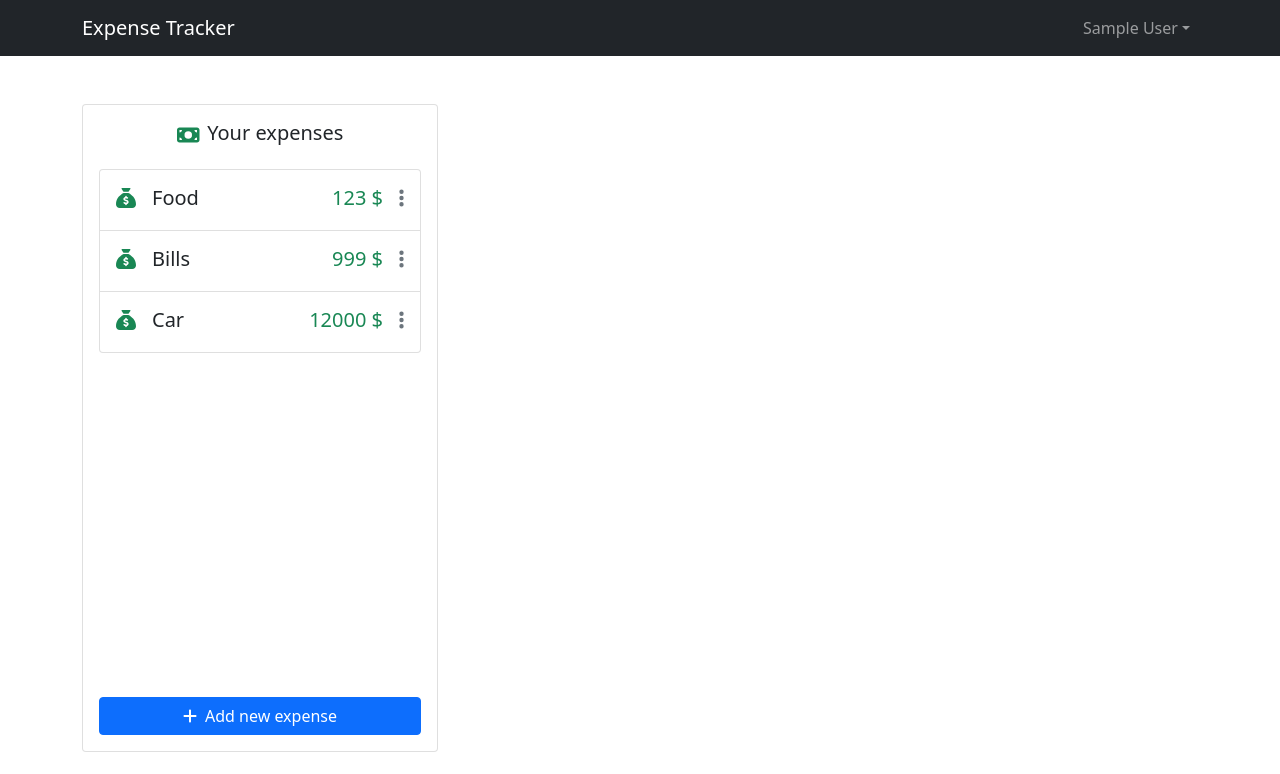
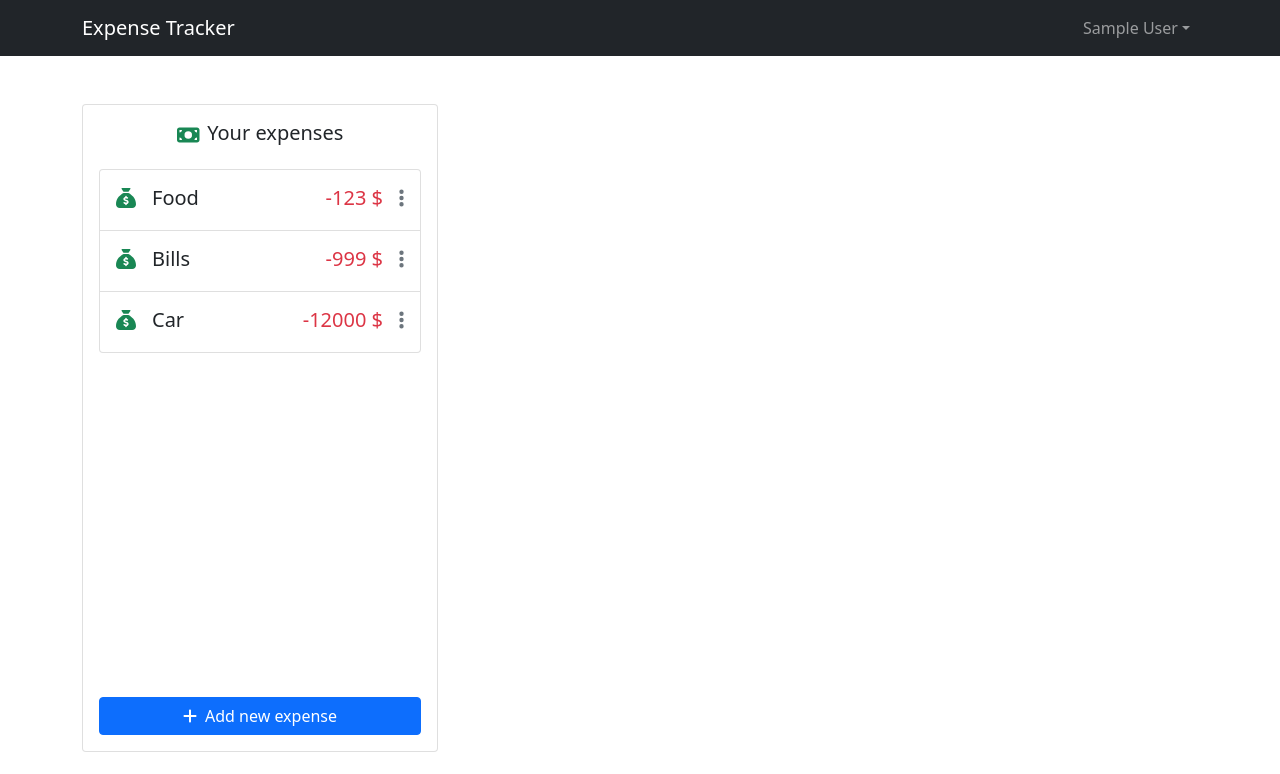
Before and after one commit to filipknias/expense-tracker-react, a React (Create React App) app: page / in a window 1280 px wide. Shown: the top 774 px of the page. Built offline with nearby package versions, Linux system fonts and the light colour scheme; no server answers; sample sign-in values are in the browser's storage.

Commit message:
display no expenses in expenses card

```diff
--- a/src/components/ExpensesCard.jsx
+++ b/src/components/ExpensesCard.jsx
@@ -3,7 +3,7 @@ import Card from 'react-bootstrap/Card';
 import ListGroup from 'react-bootstrap/ListGroup';
 import Button from 'react-bootstrap/Button';
 import { FontAwesomeIcon } from '@fortawesome/react-fontawesome';
-import { faMoneyBill, faSackDollar, faEllipsisVertical, faPlus } from '@fortawesome/free-solid-svg-icons';
+import { faMoneyBill, faSackDollar, faEllipsisVertical, faPlus, faBan } from '@fortawesome/free-solid-svg-icons';
 
 const ExpensesCard = () => {
   const listItems = [
@@ -27,11 +27,12 @@ const ExpensesCard = () => {
   return (
     <Card className="h-100">
       <Card.Body className="d-flex flex-column justify-content-between gap-3">
-        <div>
+        <div className="position-relative" style={{ flex: 1 }}>
           <Card.Title className="d-flex align-items-end justify-content-center gap-2">
             <FontAwesomeIcon icon={faMoneyBill} className="text-success" />
             Your expenses
           </Card.Title>
+          {listItems.length > 0 ? (
             <ListGroup className="mt-4">
               {listItems.map(({ id, name, amount }) => (
                 <ListGroup.Item key={id} className="d-flex align-items-center justify-content-between py-3">
@@ -40,7 +41,7 @@ const ExpensesCard = () => {
                     <h5 className="mb-1">{name}</h5>
                   </div>
                   <div className="d-flex align-items-center gap-3">
-                  <p className="text-success h5 mb-1">{amount} $</p>
+                    <p className="text-danger h5 mb-1">-{amount} $</p>
                     <FontAwesomeIcon
                       icon={faEllipsisVertical}
                       className="text-muted h5 mb-1"
@@ -50,6 +51,12 @@ const ExpensesCard = () => {
                 </ListGroup.Item>
               ))}
             </ListGroup>
+          ) : (
+            <div className="d-flex flex-column align-items-center justify-content-center gap-2 position-absolute top-50 start-50 translate-middle w-100">
+              <FontAwesomeIcon icon={faBan} className="text-muted h1" />
+              <p className="text-muted h4 text-center">You have no expenses</p>
+            </div>
+          )}
         </div>
         <Button className="mt-4 w-100 d-flex align-items-center justify-content-center gap-2">
           <FontAwesomeIcon icon={faPlus} />
```
Lines whose indentation alone changed are shown as unchanged.
